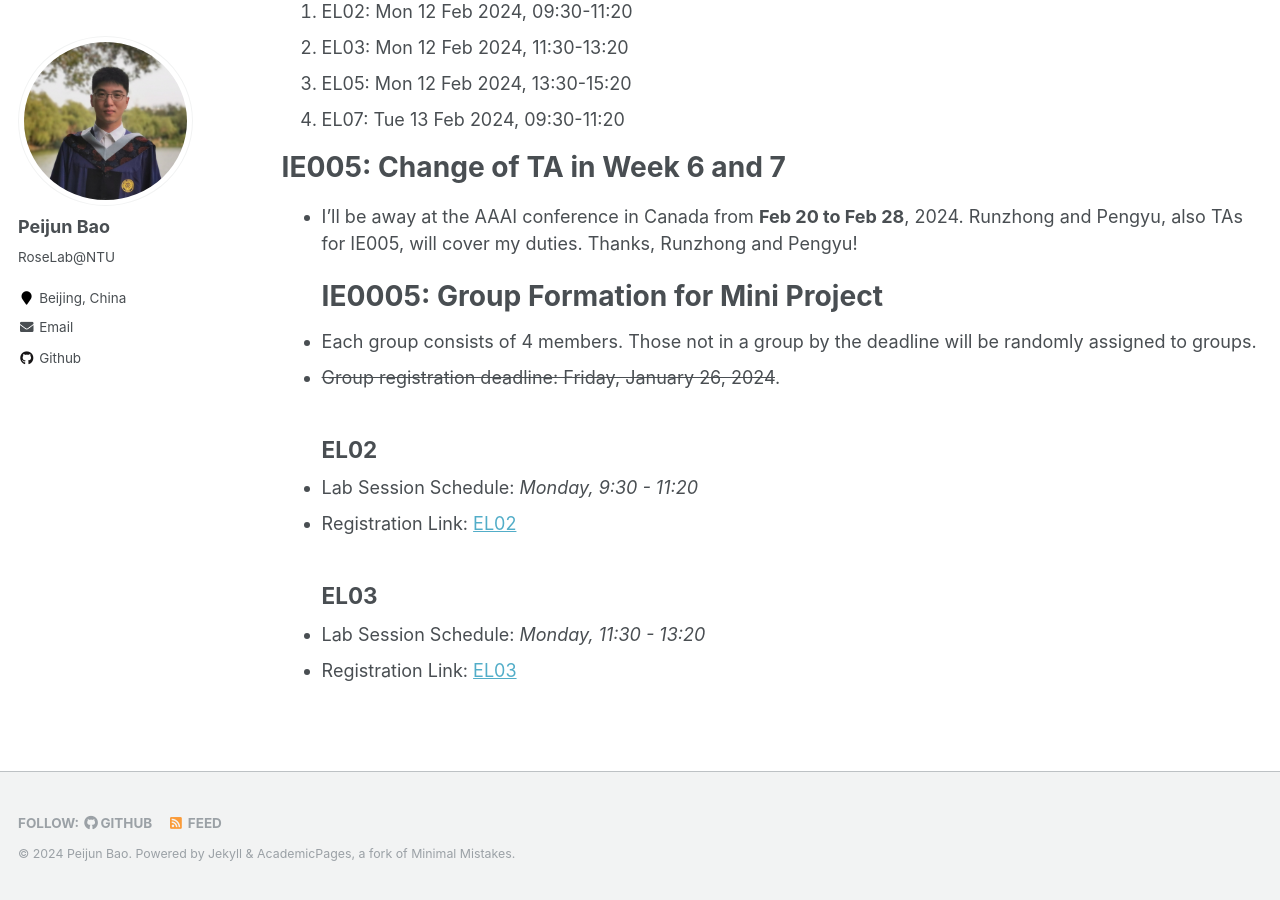
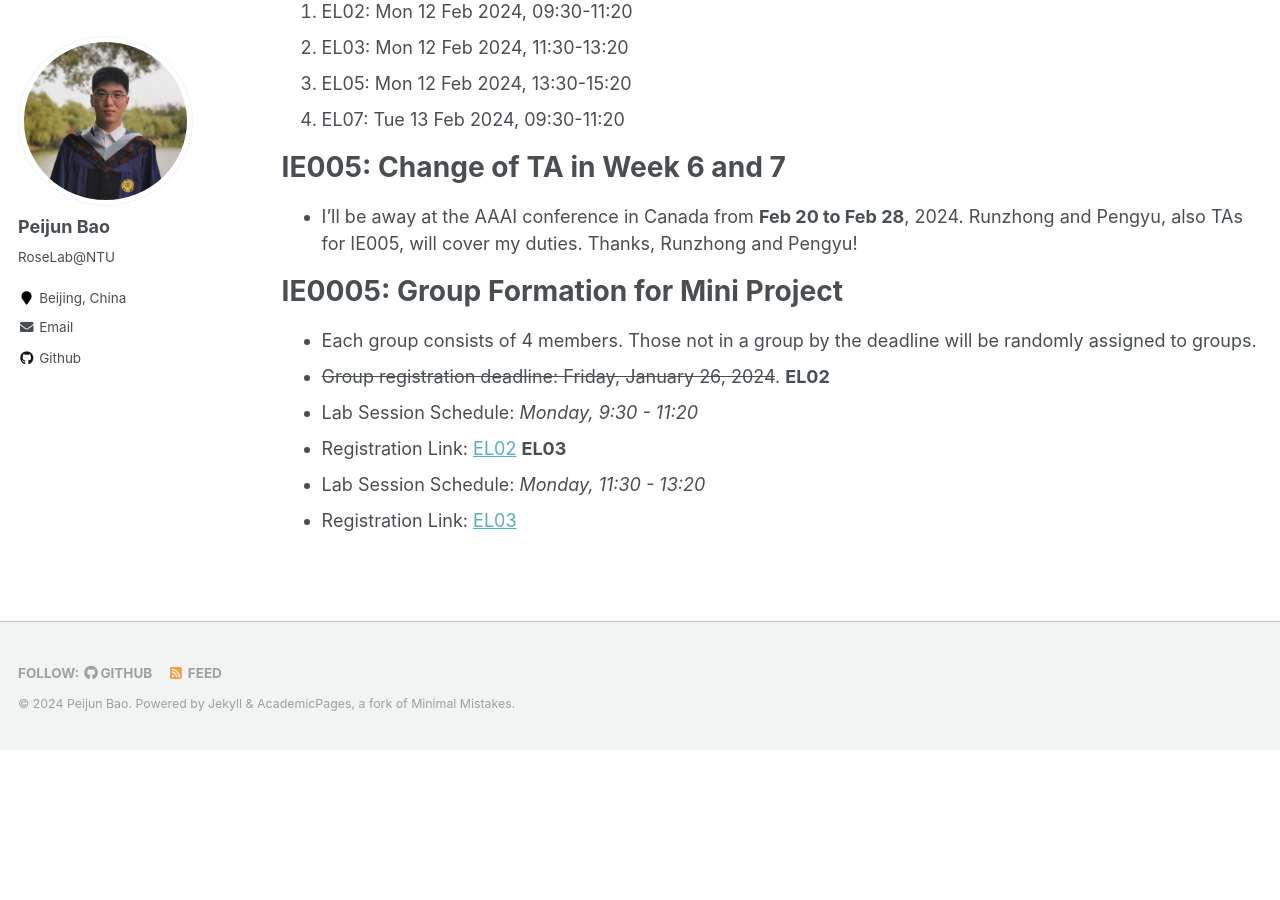
Before and after one commit to baopj/baopj.github.io, a Jekyll site: the page built from _pages/Course.md, in a window 1280 px wide and 900 px high, scrolled down 702 px. Built offline with Jekyll 4.4.1, drawn with Linux system fonts in a browser that asks for light colours; after the commit the page ends 1452 px from its top, so only the background shows below that.

```diff
--- a/_pages/Course.md
+++ b/_pages/Course.md
@@ -23,13 +23,12 @@ To visit this page, you can
 # IE005: Change of TA in Week 6 and 7
 -   I'll be away at the AAAI conference in Canada from **Feb 20 to Feb 28**, 2024. Runzhong and Pengyu, also TAs for IE005, will cover my duties. Thanks, Runzhong and Pengyu!
 
-
-	# IE0005: Group Formation for Mini Project
+# IE0005: Group Formation for Mini Project
 - Each group consists of 4 members. Those not in a group by the deadline will be randomly assigned to groups.
 - <del>Group registration deadline: Friday, January 26, 2024</del>.
-## EL02
+**EL02**
 - Lab Session Schedule: *Monday, 9:30 - 11:20*
 - Registration Link: [EL02](https://docs.google.com/spreadsheets/d/1evCmdrF5lygupPDoQHVzwdcB-urkrGARy2joQOeklbc)
-## EL03
+**EL03**
 - Lab Session Schedule: *Monday, 11:30 - 13:20*
 - Registration Link: [EL03](https://docs.google.com/spreadsheets/d/1aUSOMDJob0KzTtVo3SXQq347cvpRR9EvQMuIw9jtwKY)
```
